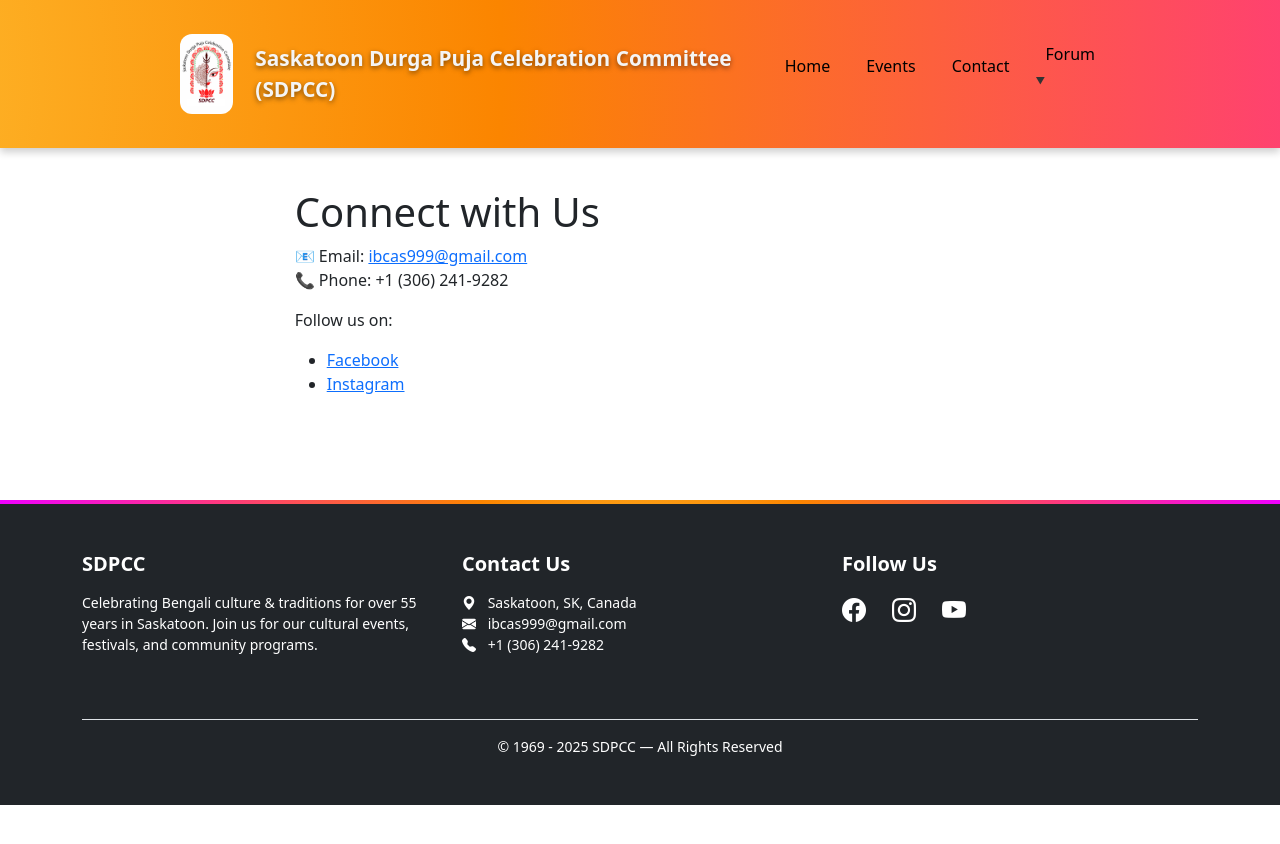
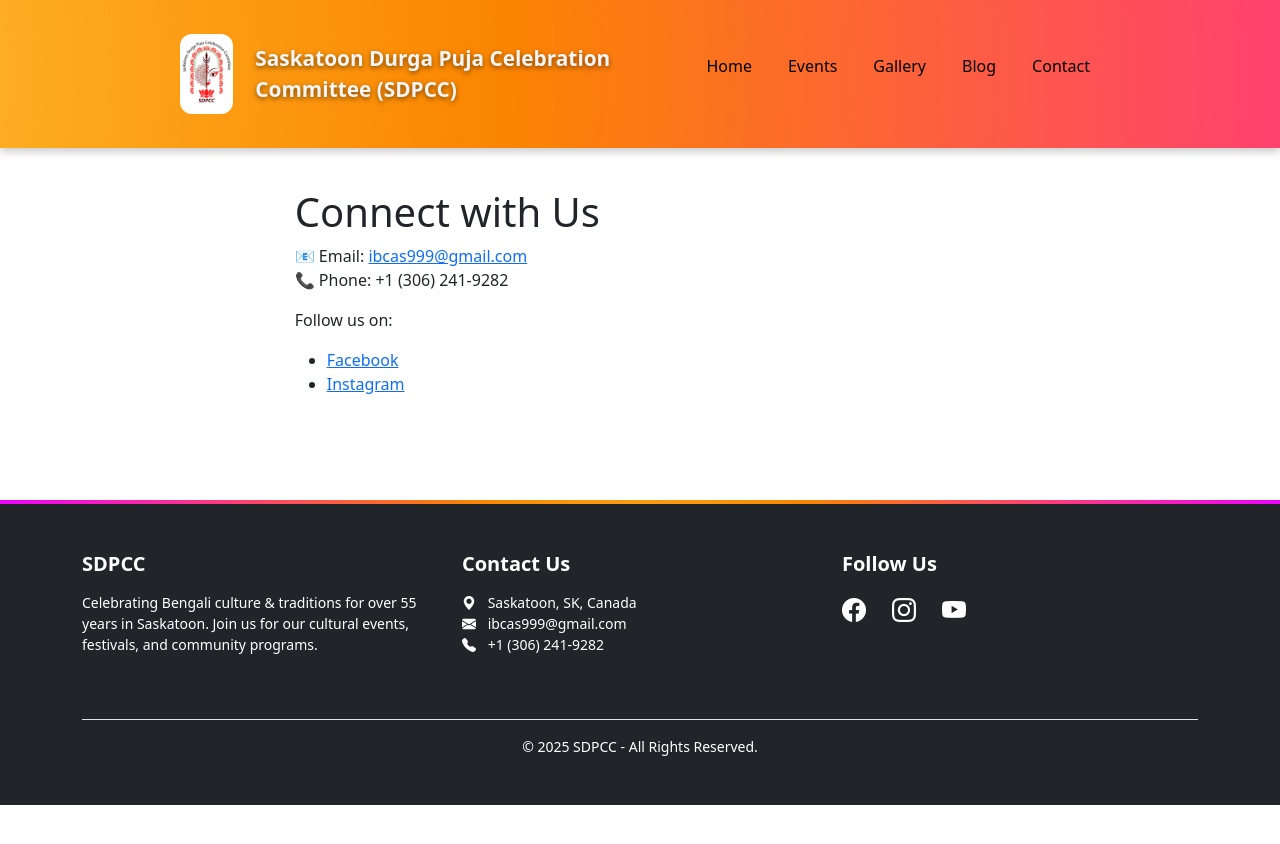
Before and after one commit to EZOPINC/sdpcc, a Jekyll site: the page built from contact.md, in a window 1280 px wide. Shown: the top 844 px of the page. Built offline with Jekyll 4.4.1, drawn with Linux system fonts in a browser that asks for light colours.

Commit message:
header and footer update

```diff
--- a/_includes/footer.html
+++ b/_includes/footer.html
@@ -33,9 +33,11 @@
     </div>
     <!-- Bottom -->
     <div class="text-center mt-4 border-top pt-3 small">
-      © 1969 - {{ site.time | date: "%Y" }} SDPCC — All Rights Reserved
+      © {{ site.time | date: "%Y" }} SDPCC - All Rights Reserved.
     </div>
-  </div>
+    <!-- <div class="text-center mt-2 small">
+      Developed by <a href="https://www.ezopinc.ca/" target="_blank" class="text-white">EZOPINC</a>
+  </div> -->
 </footer>
 
 <!-- Scripts -->
--- a/_includes/header.html
+++ b/_includes/header.html
@@ -18,8 +18,10 @@
     <ul class="nav-links" id="nav-links">
       <li><a href="{{ '/' | relative_url }}">Home</a></li>
       <li><a href="{{ '/events/' | relative_url }}">Events</a></li>
+      <li><a href="{{ '/gallery/' | relative_url }}">Gallery</a></li>
+      <li><a href="{{ '/blog/' | relative_url }}">Blog</a></li>
       <li><a href="{{ '/contact/' | relative_url }}">Contact</a></li>
-      <li class="dropdown">
+      <!-- <li class="dropdown">
         <a href="javascript:void(0)" class="dropbtn">Forum</a>
         <ul class="dropdown-content">
           <li><a href="{{ '/announcements/' | relative_url }}">Announcements</a></li>
@@ -27,7 +29,7 @@
           <li><a href="{{ '/gallery/' | relative_url }}">Gallery</a></li>
           <li><a href="{{ '/forum/' | relative_url }}">Forum</a></li>
         </ul>
-      </li>
+      </li> -->
     </ul>
   </div>
 </header>
--- a/_layouts/default.html
+++ b/_layouts/default.html
@@ -28,7 +28,7 @@
   <aside class="sidebar slide-in-right">
     <h2>Upcoming Events</h2>
     <ul class="event-list">
-      {% for event in site.data.events limit:5 %}
+      {% for event in site.data.events limit:3 %}
         <li>
           <strong>{{ event.name }}</strong><br>
           <span>{{ event.date | date: "%B %d, %Y" }}</span><br>
@@ -36,7 +36,7 @@
         </li>
       {% endfor %}
     </ul>
-    <a href="{{ '/events/' | relative_url }}" class="view-all-events">View schedule</a>
+    <a href="{{ '/events/' | relative_url }}" class="view-all-events">View Details</a>
     <div class="sidebar-widget">
     <h3>Latest Blog</h3>
     <ul class="latest-blog">
--- a/assets/css/styles.css
+++ b/assets/css/styles.css
@@ -392,6 +392,7 @@
     text-decoration: none;
     border-radius: 5px;
     transition: background 0.3s;
+    text-align: center;
 }
 
 .view-all-events:hover {
@@ -456,6 +457,10 @@
 .sidebar-widget h3 {
   font-size: 1.2em;
   margin-bottom: 10px;
+    border-bottom: 2px solid #ddd;
+    padding-bottom: 5px;
+    text-align: center;
+
 }
 
 .latest-blog li {
```
